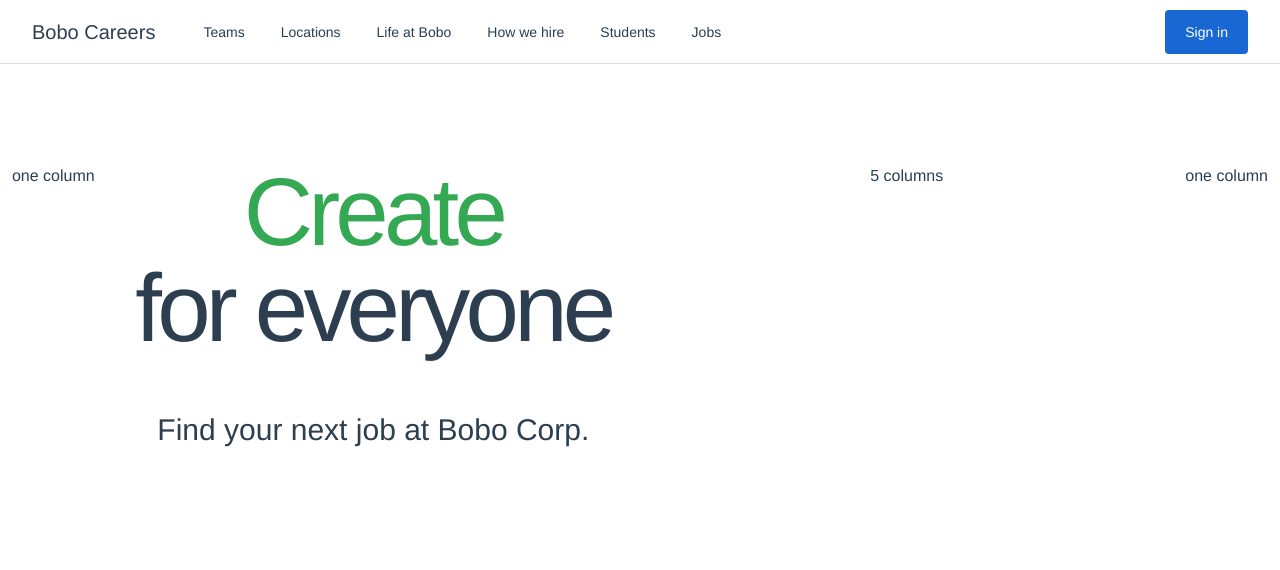
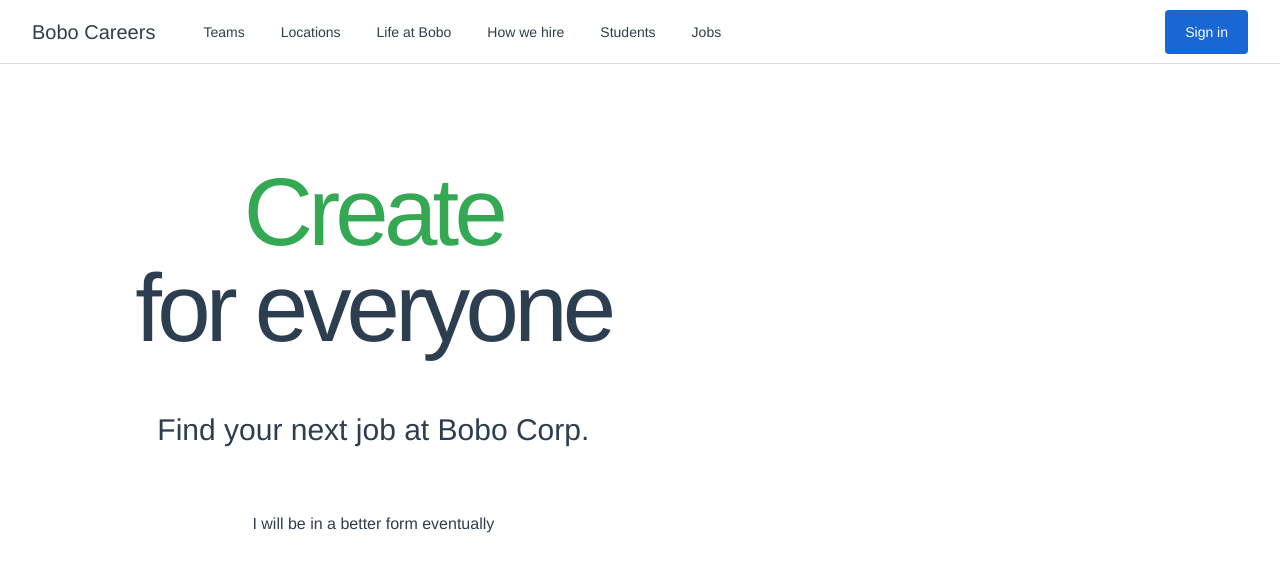
Before and after one commit to Ivana22/job-search, a Vue app: page / in a window 1280 px wide. Shown: the top 570 px of the page. Built offline with nearby package versions, Linux system fonts and the light colour scheme.

Commit message:
add JobSearch component

```diff
--- a/src/components/Headline.vue
+++ b/src/components/Headline.vue
@@ -1,4 +1,5 @@
 <template>
+  <section class="mb-16">
     <h1
       class="fond-bold tracking-tighter text-8xl mb-14"
       data-test="action-phrase"
@@ -8,6 +9,7 @@
       for everyone
     </h1>
     <h2 class="text-3xl font-light">Find your next job at Bobo Corp.</h2>
+  </section>
 </template>
 
 <script>
--- a/src/components/Hero.vue
+++ b/src/components/Hero.vue
@@ -2,10 +2,13 @@
   <main>
     <section class="flex flex-col h-screen pt-10 pb-20">
       <div class="grid grid-cols-12">
-        <div class="col-start-1 col-span-1">one column</div>
-        <div class="col-start-2 col-span-5"><Headline /></div>
-        <div class="col-start-7 col-span-5">5 columns</div>
-        <div class="col-start-12 col-span-1">one column</div>
+        <div class="col-start-1 col-span-1"></div>
+        <div class="col-start-2 col-span-5">
+          <Headline />
+          <JobSearchForm />
+        </div>
+        <div class="col-start-7 col-span-5"></div>
+        <div class="col-start-12 col-span-1"></div>
       </div>
     </section>
   </main>
@@ -13,10 +16,12 @@
 
 <script>
 import Headline from "@/components/Headline.vue";
+import JobSearchForm from "./JobSearchForm.vue";
 export default {
   name: "Hero",
   components: {
     Headline,
+    JobSearchForm,
   },
 };
 </script>
--- /dev/null
+++ b/src/components/JobSearchForm.vue
@@ -0,0 +1,9 @@
+<template>
+  <form>I will be in a better form eventually</form>
+</template>
+
+<script>
+export default {
+  name: "JobSearchForm",
+};
+</script>
--- a/tailwind.config.js
+++ b/tailwind.config.js
@@ -11,6 +11,8 @@ module.exports = {
       },
       colors: {
         "brand-gray-1": "#dadce0",
+        "brand-gray-2": "#f8f9fa",
+        "brand-gray-3": "#80868b",
         "brand-blue-1": "#1967d2",
         "brand-blue-2": "#4285f4",
         "brand-green-1": "#137333",
```
Lines whose indentation alone changed are shown as unchanged.
